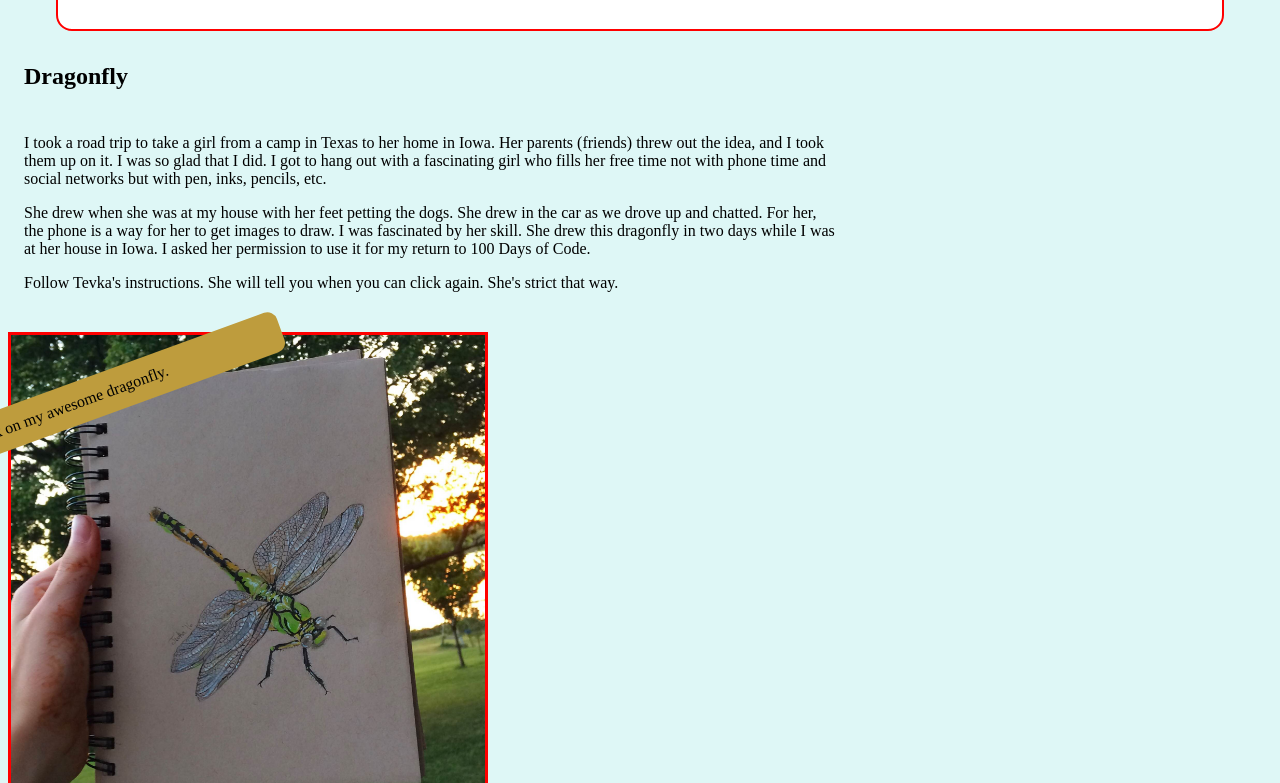
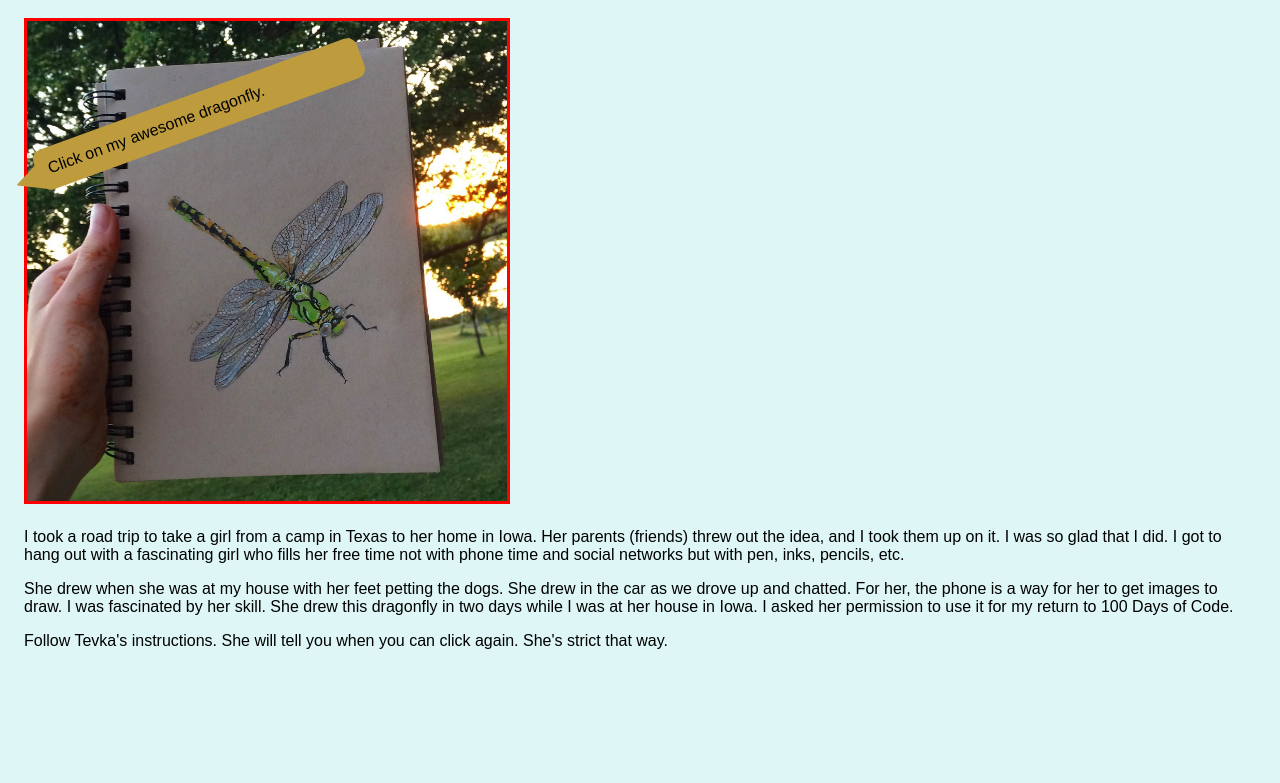
Before and after one commit to ihatetoast/tevka-dragonfly, a website: page index.html in a window 1280 px wide. Shown: the part 147-930 px from the top of the page. After the commit the page ends 845 px from the top, so only its background shows below. Drawn offline with nearby package versions, Linux system fonts and the light colour scheme; a web font is replaced by a local one.

Commit message:
finished correcting

```diff
--- a/index.html
+++ b/index.html
@@ -8,12 +8,18 @@
 </head>
 <body>
 	<section class="container">
-	<div class="warning">
-	<span style="font-style: italic;">UNDER (RE)CONSTRUCTION</span>
-	<p style="font-style: italic;">Had been elsewhere. Moved to its own file and is now undergoing plastic surgery for better styling and practicing with my own grid system. Please be patient, keep your voices low, and limit your visit to under 5 seconds. Thx, Nurse Styletta von Gridenheim</p>
-	</div>
 		<h1>Dragonfly</h1>
-
+		<div class="row">
+			<div id="dragonfly" class="col-5 dragonflyDiv">
+				<div class="parts">
+					<span id="tevka">Click on my awesome dragonfly.</span>
+				</div>
+				<div class="wingLeft"></div>
+				<div class="wingRight"></div>
+				<div class="thorax"></div>
+				<div class="headFly"></div>
+			</div>
+		</div>
 		<div id="question" class="row">
 			<div class="col-4">
 				<p>I took a road trip to take a girl from a camp in Texas to her home in Iowa. Her parents (friends) threw out the idea, and I took them up on it. I was so glad that I did. I got to hang out with a fascinating girl who fills her free time not with phone time and social networks but with pen, inks, pencils, etc.</p>
@@ -21,18 +27,7 @@
 				<p>Follow Tevka's instructions. She will tell you when you can click again. She's strict that way.</p>
 			</div>
 		</div>
-	</section>
-	<section id="dragonfly" class="container">
-		<div class="parts">
-			<span id="tevka">Click on my awesome dragonfly.</span>
-		</div>
-		<div class="wingLeft"></div>
-		<div class="wingRight"></div>
-		<div class="abdomen"></div>
-		<div class="thorax"></div>
-		<div class="headFly"></div>
 
-	</section>
 	<script type="text/javascript" src="./node_modules/jquery/dist/jquery.min.js"></script>
 	<script type="text/javascript" src="./main.js"></script>
 </body>
--- a/styles/main.scss
+++ b/styles/main.scss
@@ -1,6 +1,10 @@
+@import url('https://fonts.googleapis.com/css?family=Coiny');
+
 
 body{
   background-color: #def7f6;
+  padding: 1em;
+  font-family: sans-serif;
 }
 //DIV TO KEEP WHILE WORKING ON THIS:
 .warning{
@@ -13,10 +17,14 @@ body{
 //********************//
 //     DRAGON FLY     //
 //********************//
+h1{
+  font-family: 'Coiny', cursive;
+  font-size: 50px;
+}
 #dragonfly{
-  margin-top: 0em;
+  margin: 0 auto;
   width: 30em;
-  height: 30em;
+  height: 29em;
   border: 3px solid red;
   background: url("./../images/tevka_dragonfly.jpg") no-repeat 50% 50%;
   background-size: 30em;
@@ -26,34 +34,21 @@ body{
   padding: 0.75em;
   background: #BE9C3D;
   position: relative;
-  top: 1em;
-  left: -5em;
+  top: 4em;
   -moz-border-radius: 10px;
   -webkit-border-radius: 10px;
   border-radius: 10px;
   transform: rotate(-20deg);
 }
-.parts {
-  width: 20em;
-  padding: 0.75em;
-  background: #BE9C3D;
-  position: relative;
-  top: 1em;
-  left: -5em;
-  -moz-border-radius: 10px;
-  -webkit-border-radius: 10px;
-  border-radius: 10px;
-  ransform: rotate(-20deg);
-}
 
 .parts:before {
   content:"";
   position: absolute;
-  right: 100%;
+  right: 99%;
   width: 0;
-  height: 0;
+  height: 1px;
   border-top: 13px solid transparent;
-  border-right: 26px solid #DAB929;
+  border-right: 26px solid #BE9C3D;
   border-bottom: 13px solid transparent;
 }
 
@@ -62,8 +57,8 @@ body{
   width: 7.5em;
   height: 4em;
   position: absolute;
-  top: 10.7em;
-  left: 14.8em;
+  top: 23.7em;
+  left: 16.8em;
   transform: rotate(-42deg);
 }
 
@@ -72,19 +67,19 @@ body{
   width: 7.5em;
   height: 4em;
   position: absolute;
-  top: 17em;
-  left: 9em;
+  top: 30em;
+  left: 11em;
   transform: rotate(-45deg);
 }
 .thorax {
   display: block;
   width: 1.5em;
-  height: 4.6em;
+  height: 5.6em;
   -webkit-border-radius: 63px 63px 63px 63px / 108px 108px 72px 72px;
   border-radius: 80% 80% 20% 20% / 100% 100% 40% 40%;
   position: absolute;
-  top: 14.2em;
-  left: 15.6em;
+  top: 26em;
+  left: 16.9em;
   transform: rotate(-49deg);
 }
 
@@ -93,8 +88,8 @@ body{
   width: 1.6em;
   height: 1.6em;
   position: absolute;
-  top: 17.8em;
-  left: 18em;
+  top: 30.5em;
+  left: 19.7em;
   transform: rotate(5deg);
 }
 //********************//
@@ -124,12 +119,15 @@ body{
   width: 100%;
   float: left;
 }
-
+.dragonflyDiv{
+  margin: 0 auto;
+}
 /* media query breakpoints:
 phone 480px;
 pad 768px;
 laptop 1200 to 1600 */
-@media (min-width: 480px) {
+@media (min-width: 620px) {
+
   .col-1, .col-2{
     width: 49%;
     float: left;
@@ -141,6 +139,7 @@ laptop 1200 to 1600 */
 
 
 @media (min-width: 768px) {
+
   .col-1 {
     width: 33%;
     float: left;
@@ -156,11 +155,12 @@ laptop 1200 to 1600 */
   .col-4, .col-5, .col-6 {
     width: 100%;
   }
+  .dragonflyDiv{
+  text-align: left;
+}
 }
 @media (min-width: 1200px){
-  .container{
-    padding: 1em;
-  }
+
   .col-1 {
     width: 14%;
     float: left;
@@ -174,11 +174,11 @@ laptop 1200 to 1600 */
 /*     margin: 0 25%; */
   }
   .col-4{
-    width: 66%;
+    width: 100%;
     float: left;
   }
   .col-5{
-    width: 83%;
+    width: 100%;
     float: left;
   }
 
```
Also changed, not shown: README.md, styles/main.css, 1 other file.
